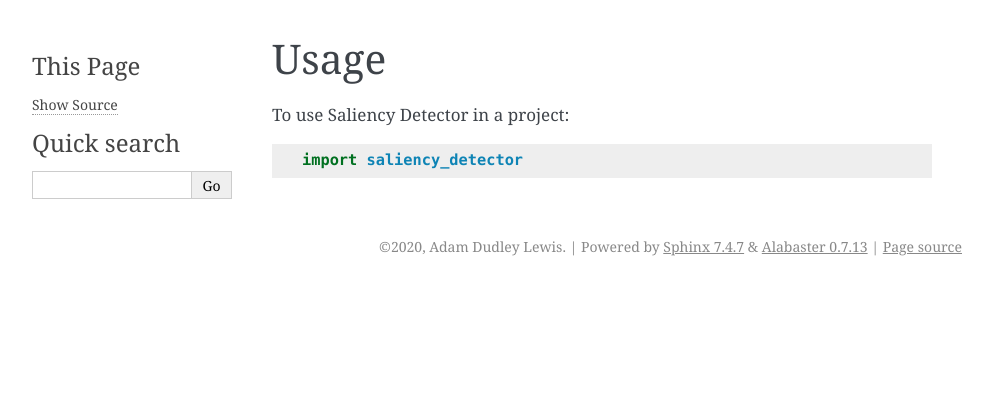
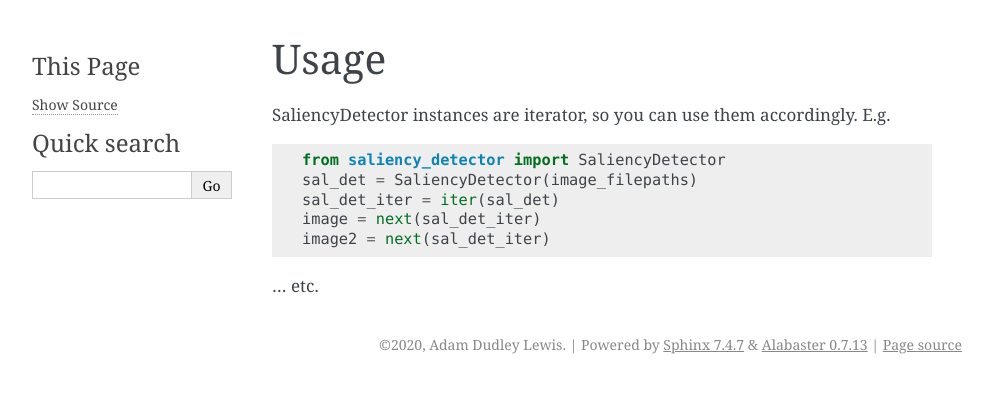
Before and after one commit to Adam-D-Lewis/saliency_detector, a Sphinx documentation site: the page built from docs/usage.rst, in a window 1280 px wide. Shown: the top 393 px of the page, without its empty margins (148-1141 px from the left). Built offline with Sphinx 7.4.7, drawn with Linux system fonts in a browser that asks for light colours; pages that are not in the unit, such as notebooks, are missing from menus.

Commit message:
docs refinement

```diff
--- a/docs/index.rst
+++ b/docs/index.rst
@@ -1,5 +1,5 @@
 Welcome to Saliency Detector's documentation!
-======================================
+=============================================
 
 .. toctree::
    :maxdepth: 2
--- a/docs/usage.rst
+++ b/docs/usage.rst
@@ -2,6 +2,14 @@
 Usage
 =====
 
-To use Saliency Detector in a project::
+SaliencyDetector instances are iterator, so you can use them accordingly. E.g.
 
-    import saliency_detector
+.. code-block:: python
+
+    from saliency_detector import SaliencyDetector
+    sal_det = SaliencyDetector(image_filepaths)
+    sal_det_iter = iter(sal_det)
+    image = next(sal_det_iter)
+    image2 = next(sal_det_iter)
+
+. . . etc.
```
Also changed, not shown: other parts of docs/index.rst (+0 -1 lines), README.rst (+4 -8 lines).
